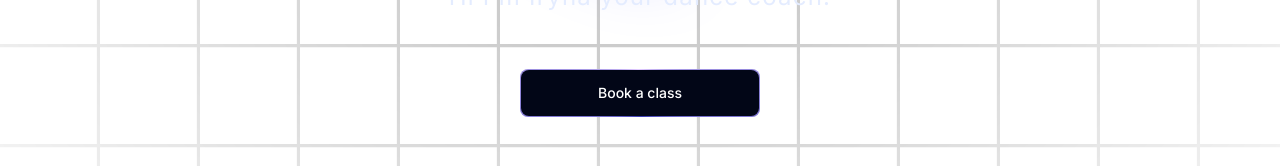
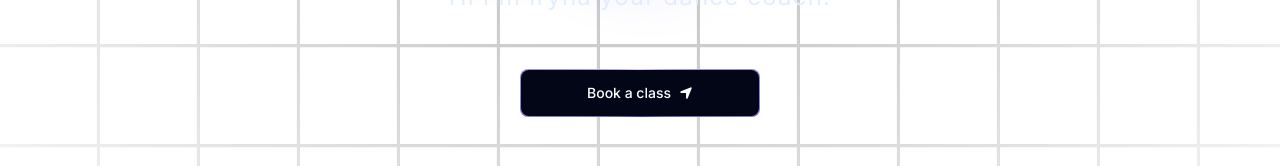
Before and after one commit to viktor-codes/site-prototype, a Next.js app: page / in a window 1280 px wide. Shown: the part 456-622 px from the top of the page. Built offline with nearby package versions, Linux system fonts and the light colour scheme.

Commit message:
Hero section is done

```diff
--- a/components/Hero.tsx
+++ b/components/Hero.tsx
@@ -1,3 +1,4 @@
+import { FaLocationArrow } from "react-icons/fa6";
 import MagicButton from "./ui/MagicButton";
 import { Spotlight } from "./ui/Spotlight";
 import { TextGenerateEffect } from "./ui/TextGenerateEffect";
@@ -40,6 +41,8 @@
                     <a href="#about">
                         <MagicButton
                             title="Book a class"
+                            icon={<FaLocationArrow />}
+                            position="right"
                         />
                     </a>
                 </div>
--- a/components/ui/MagicButton.tsx
+++ b/components/ui/MagicButton.tsx
@@ -10,7 +10,7 @@
     return (
         <button className="relative inline-flex h-12 w-full overflow-hidden rounded-lg p-[1px] focus:outline-none md:w-60 md:mt-10">
             <span className="absolute inset-[-1000%] animate-[spin_2s_linear_infinite] bg-[conic-gradient(from_90deg_at_50%_50%,#E2CBFF_0%,#393BB2_50%,#E2CBFF_100%)]" />
-            <span className={`inline-flex h-full w-full cursor-pointer items-center justify-center rounded-lg bg-slate-950 px-7 text-sm font-medium text-white backdrop-blur-3xl ${otherClasses}`}>
+            <span className={`inline-flex h-full w-full cursor-pointer items-center justify-center rounded-lg bg-slate-950 px-7 text-sm font-medium text-white backdrop-blur-3xl gap-2 ${otherClasses}`}>
                 {position === "left" && icon}
                 {title}
                 {position === "right" && icon}
--- a/package.json
+++ b/package.json
@@ -16,6 +16,7 @@
     "next-themes": "^0.3.0",
     "react": "^18",
     "react-dom": "^18",
+    "react-icons": "^5.2.1",
     "tailwind-merge": "^2.4.0",
     "tailwindcss-animate": "^1.0.7"
   },
```
Also changed, not shown: 1 other file (tests, documents, lock files or other folders).
